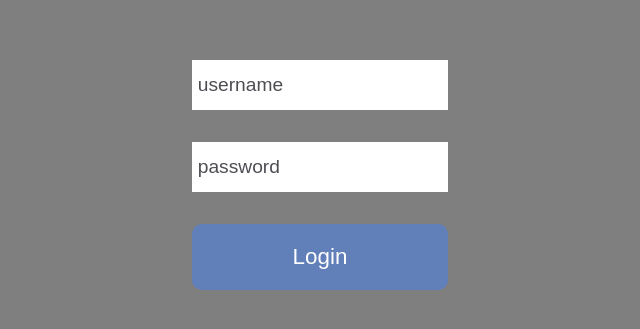
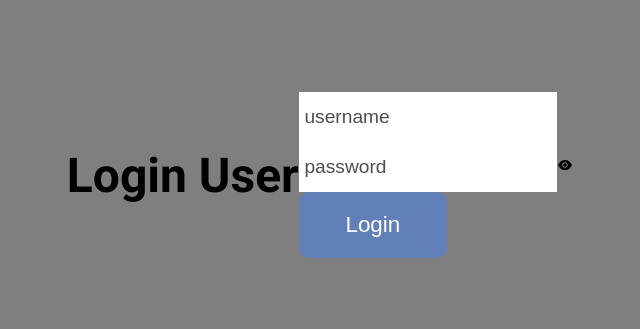
Before and after one commit to Ljusaj123/Reservation-App, a React (Create React App) app: page /login in a window 1280 px wide. Shown: the part 225-554 px from the top of the page, without its empty margins (320-960 px from the left). Built offline with nearby package versions, Linux system fonts and the light colour scheme.

Commit message:
cleaned code, added visibility icon

```diff
--- a/src/pages/Login.js
+++ b/src/pages/Login.js
@@ -2,6 +2,7 @@ import axios from "axios";
 import { useContext, useState } from "react";
 import { useNavigate } from "react-router-dom";
 import { AuthContext } from "../context/AuthContext";
+import { AiFillEye, AiTwotoneEyeInvisible } from "react-icons/ai";
 
 const Login = () => {
   const [credentials, setCredentials] = useState({
@@ -12,6 +13,8 @@ const Login = () => {
   const { loading, error, dispatch } = useContext(AuthContext);
 
   const navigate = useNavigate();
+
+  const [isVisible, setIsVisible] = useState(false);
 
   const handleChange = (e) => {
     setCredentials((prev) => ({ ...prev, [e.target.id]: e.target.value }));
@@ -37,7 +40,8 @@ const Login = () => {
 
   return (
     <div className="login">
-      <div className="lContainer">
+      <h2>Login User</h2>
+      <div className="login-container">
         <input
           type="text"
           placeholder="username"
@@ -45,13 +49,27 @@ const Login = () => {
           onChange={handleChange}
           className="input__search"
         />
-        <input
-          type="password"
-          placeholder="password"
-          id="password"
-          onChange={handleChange}
-          className="input__search"
-        />
+        <div className="password-input">
+          <input
+            type={isVisible ? "text" : "password"}
+            placeholder="password"
+            id="password"
+            onChange={handleChange}
+            className="input__search password"
+          />
+          {isVisible ? (
+            <AiTwotoneEyeInvisible
+              onClick={() => setIsVisible(false)}
+              className="visible-icon"
+            />
+          ) : (
+            <AiFillEye
+              onClick={() => setIsVisible(true)}
+              className="visible-icon"
+            />
+          )}
+        </div>
+
         <button
           disabled={loading}
           onClick={handleClick}
@@ -59,7 +77,7 @@ const Login = () => {
         >
           Login
         </button>
-        {error && <span>{error.message}</span>}
+        {error && <p>{error.message}</p>}
       </div>
     </div>
   );
--- a/src/styles/scss/pages/_login.scss
+++ b/src/styles/scss/pages/_login.scss
@@ -1,19 +1,36 @@
+@use "../base/" as *;
 .login {
   background-color: rgb(0, 0, 0, 0.5);
   height: 100vh;
-  display: flex;
-  align-items: center;
-  justify-content: center;
+  @include universal-flex-display(center, center);
+  flex-direction: column;
+
+  &-container {
+    width: 20vw;
+    margin: 2em auto;
+    display: flex;
+    flex-direction: column;
+    gap: 2em;
+    min-width: 200px;
+
+    & > p {
+      color: $red;
+      align-self: center;
+    }
+
+    .password-input {
+      position: relative;
+    }
+
+    .password {
+      width: 100%;
+    }
+  }
 }
 
-.lContainer {
-  width: 20vw;
-  margin: 0 auto;
-  display: flex;
-  flex-direction: column;
-  gap: 2em;
-
-  & > span {
-    color: black;
-  }
+.visible-icon {
+  position: absolute;
+  right: 2%;
+  top: 25%;
+  font-size: 1.5rem;
 }
```
